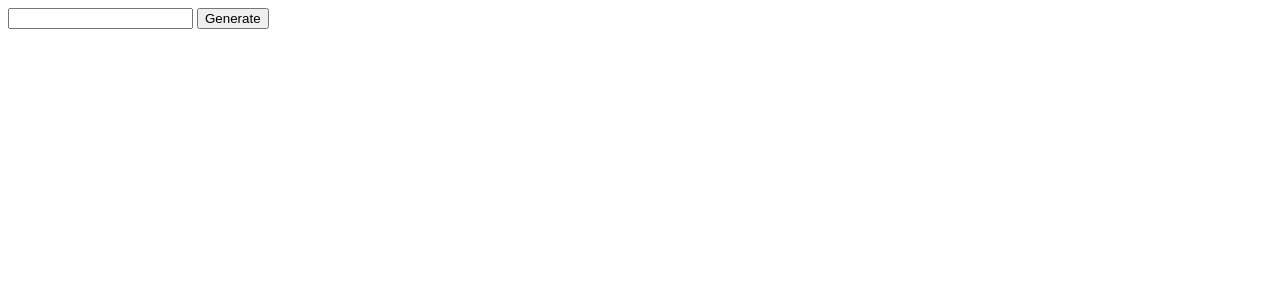
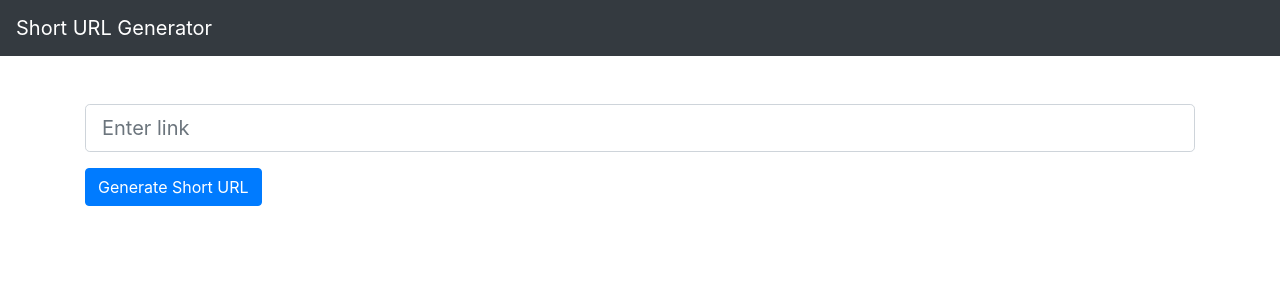
Before and after one commit to polar2031/turbo-octo-couscous, a Django app: page / in a window 1280 px wide. Shown: the top 300 px of the page. Run offline with Django 3.2, Linux system fonts and the light colour scheme; some libraries are stand-ins or nearby versions.

Commit message:
style: first layout

```diff
--- a/mysite/url_shortener/templates/index.html
+++ b/mysite/url_shortener/templates/index.html
@@ -1,20 +1,51 @@
 <!DOCTYPE html>
 <html lang="en">
+
 <head>
     <meta charset="UTF-8">
-    <title>Title</title>
+    <title>Short URL Generator</title>
+    <link rel="stylesheet" href="https://stackpath.bootstrapcdn.com/bootstrap/4.4.1/css/bootstrap.min.css"
+        integrity="sha384-Vkoo8x4CGsO3+Hhxv8T/Q5PaXtkKtu6ug5TOeNV6gBiFeWPGFN9MuhOf23Q9Ifjh" crossorigin="anonymous">
+    <style>
+        [v-cloak] {
+            display: none;
+        }
+    </style>
 </head>
+
 <body>
-<div id="app">
-        <input type="text" name="url" v-model="input_url">
-        [[ input_url ]]
-        <button @click="get_short_url">Generate</button>
-        [[ output_url ]]
+    <nav class="navbar navbar-expand-lg navbar-dark bg-dark">
+        <a class="navbar-brand" href="/">Short URL Generator</a>
+    </nav>
+
+    </nav>
+    <div class="container">
+        <div class="row mt-5">
+            <div class="col">
+                <div id="app" v-cloak>
+                    <div class="form-group">
+                        <input type="text" class="form-control form-control-lg" placeholder="Enter link" name="url"
+                            v-model="input_url">
+                    </div>
+                    <div class="form-group">
+                        <button class="btn btn-primary" @click="get_short_url">Generate Short URL</button>
+                    </div>
+                    <p v-if="output_url">
+                        Short URL: <a v-bind:href="output_url">[[ output_url ]]</a>
+                    </p>
+                    <p v-if="url">
+                        </pv-if>
+                        Original URL: <a v-bind:href="url">[[ url ]]</a>
+                    </p>
+                </div>
+            </div>
+        </div>
     </div>
 </body>
 <script src="https://cdn.jsdelivr.net/npm/vue@2.6.11"></script>
 <script src="https://cdnjs.cloudflare.com/ajax/libs/axios/0.19.2/axios.min.js"></script>
 <script>
+    // set axios csrf
     axios.defaults.xsrfCookieName = 'csrftoken'
     axios.defaults.xsrfHeaderName = "X-CSRFToken"
 
@@ -24,24 +55,26 @@
         data: {
             input_url: null,
             output_url: null,
+            url: null
         },
         methods: {
-            get_short_url: function() {
+            get_short_url: function () {
                 axios.post('', {
                         url: this.input_url
-                }
-                )
+                    })
                     .then(function (response) {
-                    console.log(response);
+                        app.url = app.input_url;
+                        app.output_url = window.location.href + response.data.id;
                     })
                     .catch(function (error) {
-                    console.log(error);
+                        alert(error);
                     })
                     .then(function () {
-                    // always executed
+                        app.input_url = null;
                     });
             }
         }
     });
 </script>
+
 </html>
```
Lines whose indentation alone changed are shown as unchanged.
